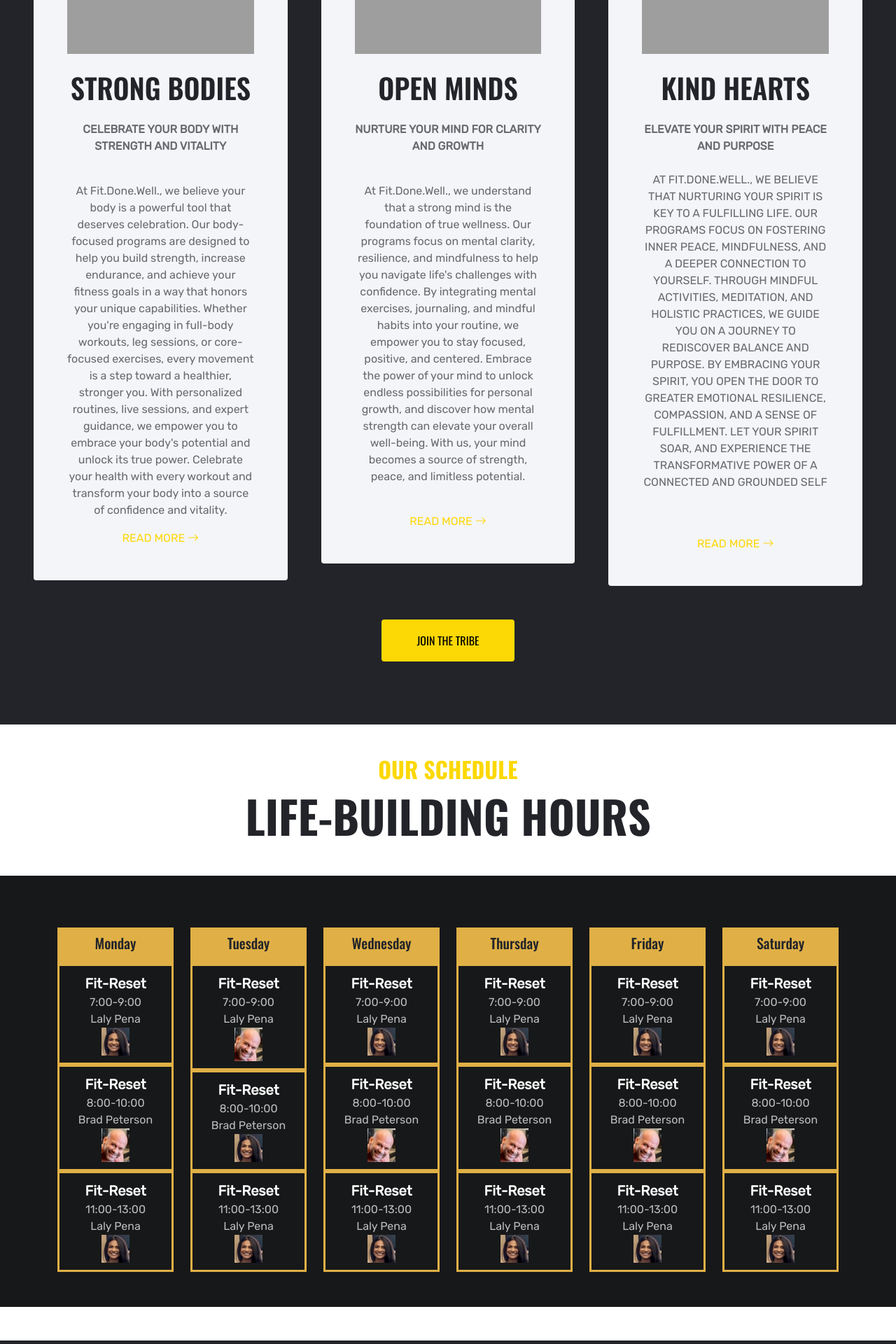
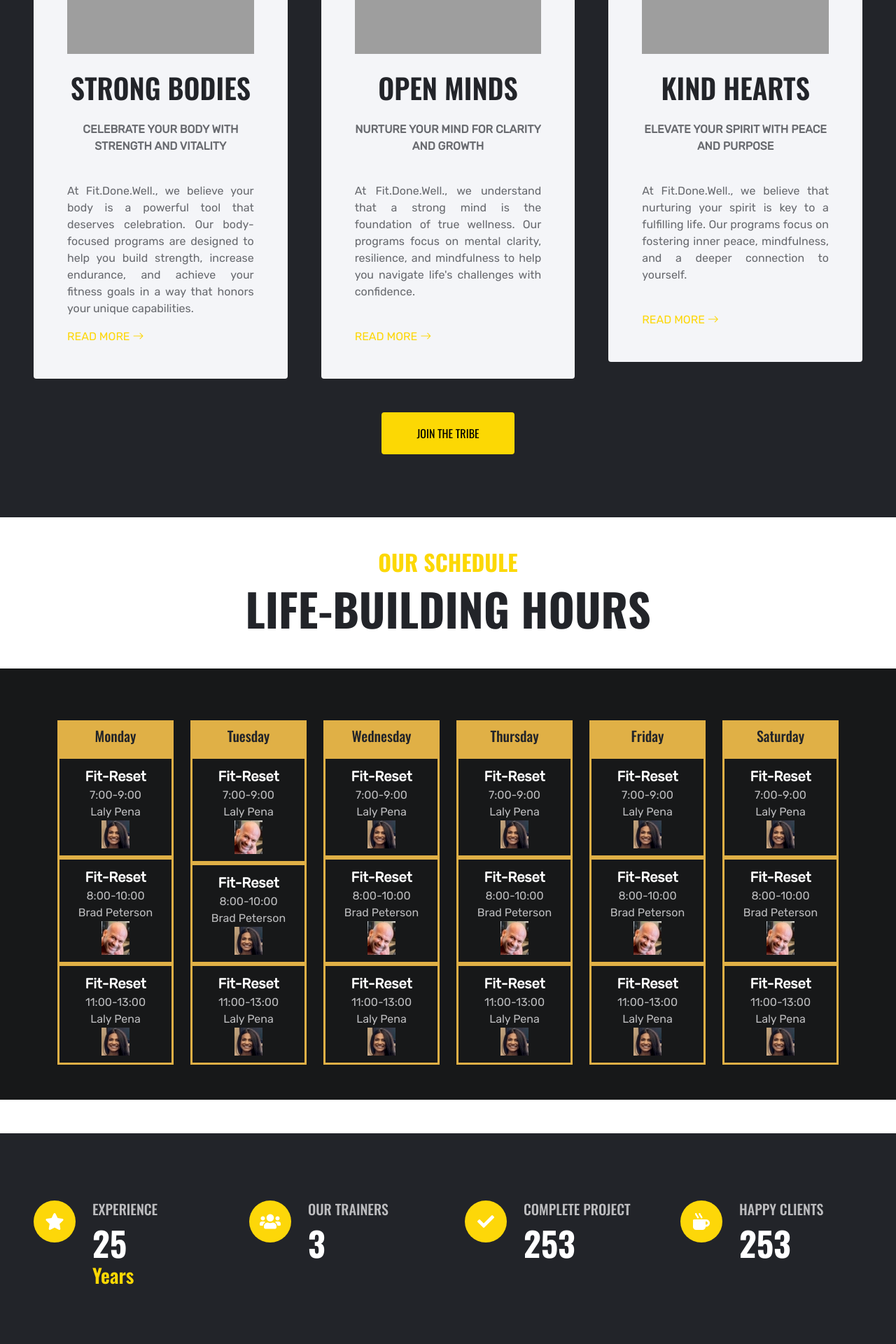
Before and after one commit to jairomarinx/fitdonewell, a PHP site: page / in a window 1280 px wide. Shown: the part 2288-4208 px from the top of the page at 70% size. Run offline with PHP 8.4, Linux system fonts and the light colour scheme; some libraries are stand-ins or nearby versions; grey boxes are pictures that could not be loaded.

Commit message:
SOmo more changes

```diff
--- a/index.php
+++ b/index.php
@@ -236,33 +236,33 @@
     <div class="container-fluid programe position-relative px-5 mt-5" style="margin-bottom: 135px;">
         <div class="row g-5 gb-5">
             <div class="col-lg-4 col-md-6">
-                <div class="bg-light rounded text-center p-5">
+                <div class="bg-light rounded text-justify p-5">
                     <img src="img/laly-body.jpg" alt="body" class="img-fluid">
-                    <h3 class="text-uppercase my-4 fs-1">Strong Bodies</h3>
+                    <h3 class="text-uppercase my-4 fs-1 text-center">Strong Bodies</h3>
                     <p class="text-center text-uppercase"><strong>  Celebrate Your Body with Strength and Vitality</strong><br><br></p>
 
-<span class="text-justify">At Fit.Done.Well., we believe your body is a powerful tool that deserves celebration. Our body-focused programs are designed to help you build strength, increase endurance, and achieve your fitness goals in a way that honors your unique capabilities. Whether you're engaging in full-body workouts, leg sessions, or core-focused exercises, every movement is a step toward a healthier, stronger you. With personalized routines, live sessions, and expert guidance, we empower you to embrace your body's potential and unlock its true power. Celebrate your health with every workout and transform your body into a source of confidence and vitality.</span></p>
-                    <a class="text-uppercase" href="">Read More <i class="bi bi-arrow-right"></i></a>
+<span class="text-justify">At Fit.Done.Well., we believe your body is a powerful tool that deserves celebration. Our body-focused programs are designed to help you build strength, increase endurance, and achieve your fitness goals in a way that honors your unique capabilities. <span class="d-none" id="id_c1">Whether you're engaging in full-body workouts, leg sessions, or core-focused exercises, every movement is a step toward a healthier, stronger you. With personalized routines, live sessions, and expert guidance, we empower you to embrace your body's potential and unlock its true power. Celebrate your health with every workout and transform your body into a source of confidence and vitality.</span></span></p>
+                    <a class="text-uppercase" href="javascript:void(0);" OnClick="read_more(1)" id="id_read1">Read More <i class="bi bi-arrow-right"></i></a>
                 </div>
             </div>
             <div class="col-lg-4 col-md-6">
-                <div class="bg-light rounded text-center p-5">
+                <div class="bg-light rounded text-justify p-5">
                     <img src="img/brad-mind.jpg" class="img-fluid">
-                    <h3 class="text-uppercase my-4 fs-1">Open Minds</h3>
+                    <h3 class="text-uppercase my-4 fs-1 text-center">Open Minds</h3>
                     <p class="text-center text-uppercase"><strong>  Nurture Your Mind for Clarity and Growth</strong><br><br></p>
 
-<span class="text-justify">At Fit.Done.Well., we understand that a strong mind is the foundation of true wellness. Our programs focus on mental clarity, resilience, and mindfulness to help you navigate life's challenges with confidence. By integrating mental exercises, journaling, and mindful habits into your routine, we empower you to stay focused, positive, and centered. Embrace the power of your mind to unlock endless possibilities for personal growth, and discover how mental strength can elevate your overall well-being. With us, your mind becomes a source of strength, peace, and limitless potential.</span><br><br></p>
-                    <a class="text-uppercase" href="">Read More <i class="bi bi-arrow-right"></i></a>
+<span class="text-justify">At Fit.Done.Well., we understand that a strong mind is the foundation of true wellness. Our programs focus on mental clarity, resilience, and mindfulness to help you navigate life's challenges with confidence. <span class="d-none" id="id_c2">By integrating mental exercises, journaling, and mindful habits into your routine, we empower you to stay focused, positive, and centered. Embrace the power of your mind to unlock endless possibilities for personal growth, and discover how mental strength can elevate your overall well-being. With us, your mind becomes a source of strength, peace, and limitless potential.</span></span><br><br></p>
+                    <a class="text-uppercase" href="javascript:void(0);" OnClick="read_more(2)" id="id_read2" >Read More <i class="bi bi-arrow-right"></i></a>
                 </div>
             </div>
             <div class="col-lg-4 col-md-6">
-                <div class="bg-light rounded text-center p-5">
+                <div class="bg-light rounded text-justify p-5">
                     <img src="img/spirit.jpg" class="img-fluid" alt="">
-                    <h3 class="text-uppercase my-4 fs-1">Kind Hearts</h3>
-                    <p class="text-center text-uppercase"><strong>Elevate Your Spirit with Peace and Purpose</strong> <br><br>
+                    <h3 class="text-uppercase my-4 fs-1 text-center">Kind Hearts</h3>
+                    <p class="text-center text-uppercase"><strong>Elevate Your Spirit with Peace and Purpose</strong> <br><br></p>
 
-<span class="text-justify">At Fit.Done.Well., we believe that nurturing your spirit is key to a fulfilling life. Our programs focus on fostering inner peace, mindfulness, and a deeper connection to yourself. Through mindful activities, meditation, and holistic practices, we guide you on a journey to rediscover balance and purpose. By embracing your spirit, you open the door to greater emotional resilience, compassion, and a sense of fulfillment. Let your spirit soar, and experience the transformative power of a connected and grounded self</span><br><br><br> </p>
-                    <a class="text-uppercase" href="">Read More <i class="bi bi-arrow-right"></i></a>
+<span class="text-justify">At Fit.Done.Well., we believe that nurturing your spirit is key to a fulfilling life. Our programs focus on fostering inner peace, mindfulness, and a deeper connection to yourself.<br> <span class="d-none" id="id_c3"> Through mindful activities, meditation, and holistic practices, we guide you on a journey to rediscover balance and purpose. By embracing your spirit, you open the door to greater emotional resilience, compassion, and a sense of fulfillment. Let your spirit soar, and experience the transformative power of a connected and grounded self<br></span></span><br> </p>
+                    <a class="text-uppercase" href="javascript:void(0);" OnClick="read_more(3)" id="id_read3">Read More <i class="bi bi-arrow-right"></i></a>
                 </div>
             </div>
             <div class="col-lg-12 col-md-6 text-center">
@@ -1086,6 +1086,9 @@
 
     <!-- Template Javascript -->
     <script src="js/main.js?ver=<?php echo rand(1,10000); ?>"></script>
+
+
+
 </body>
 
 </html>
--- a/js/main.js
+++ b/js/main.js
@@ -67,3 +67,28 @@
 
 
 })(jQuery);
+
+function read_more(c)
+{
+    if(c == 1)
+    {
+        $("#id_c1").removeClass("d-none");
+        $("#id_read1").addClass("d-none");
+
+    }
+
+    if(c == 2)
+        {
+            $("#id_c2").removeClass("d-none");
+            $("#id_read2").addClass("d-none");
+
+        }
+
+    if(c == 3)
+        {
+            $("#id_c3").removeClass("d-none");
+            $("#id_read3").addClass("d-none");
+        }
+
+
+}
```
